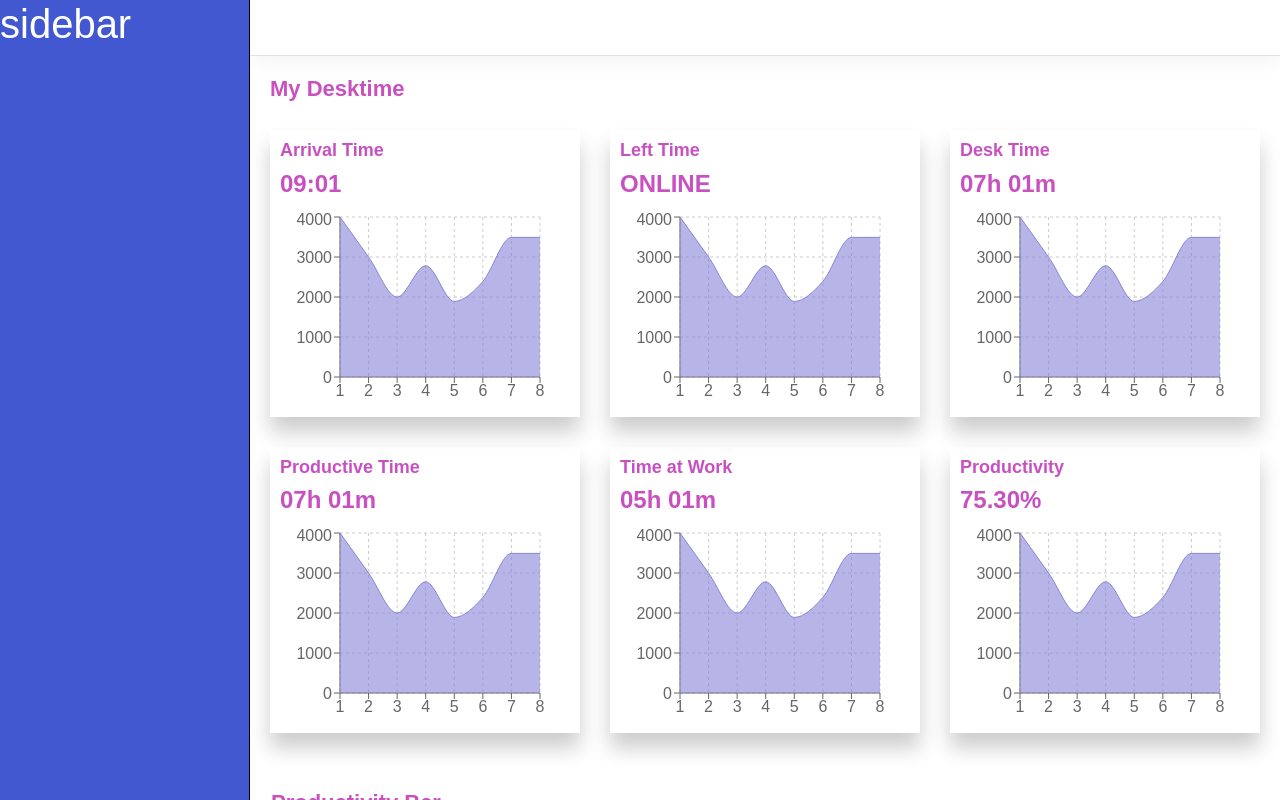
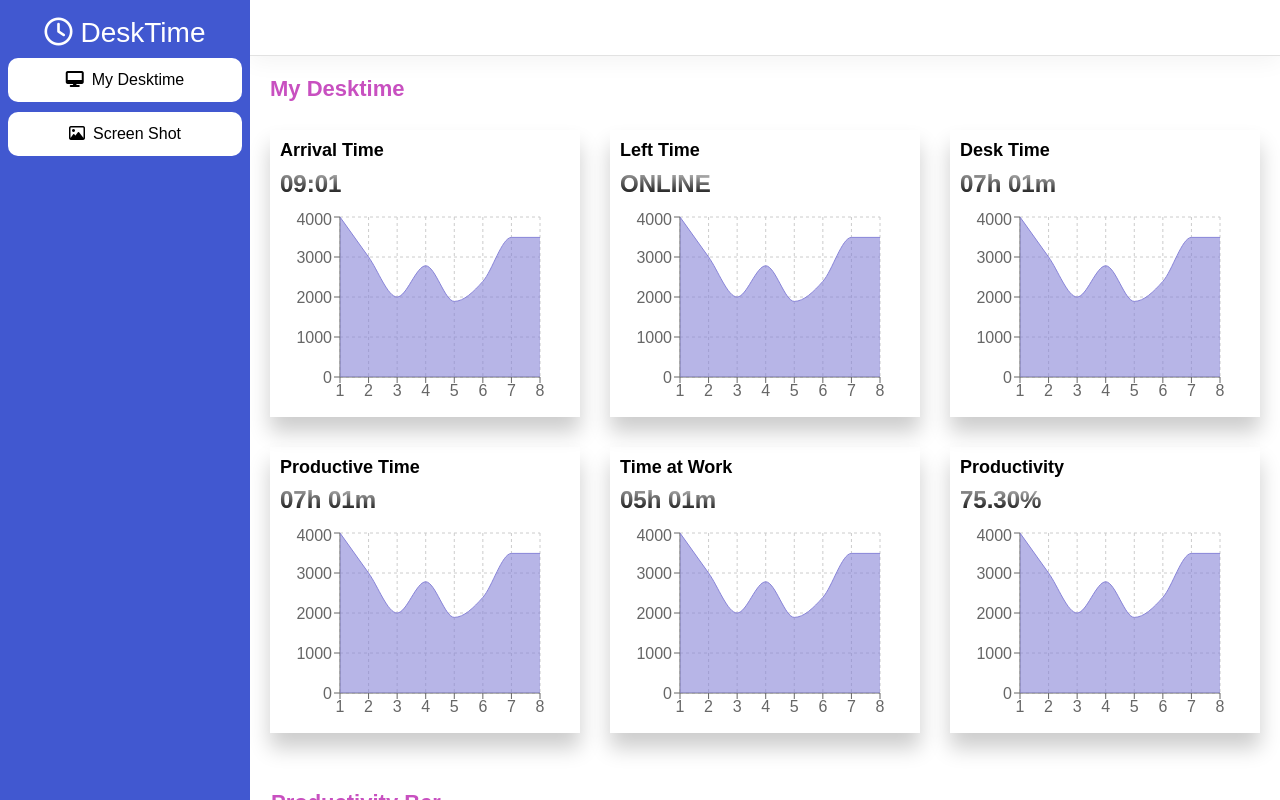
Before and after one commit to avnishkumarcorp/workplusfrontend, a React (Create React App) app: page /desktime in a window 1280 px wide. Built offline with nearby package versions, Linux system fonts and the light colour scheme.

Commit message:
add sidebar button design

```diff
--- a/src/App.css
+++ b/src/App.css
@@ -19,6 +19,8 @@ body {
 
 :root {
   --main-gradient: -webkit-linear-gradient(105deg, #4158d0 41%, #c850c0 46%);
+  --light-black: linear-gradient(to bottom, rgba(255,255,255,0.15) 0%, rgba(0,0,0,1) 100%), radial-gradient(at top center, rgba(255,255,255,0.90) 0%, rgba(0,0,0,0.40) 120%) #989898;
+  background-blend-mode: multiply,multiply;
   --main-hover-gradient: -webkit-linear-gradient(
     105deg,
     #c850c0 41%,
--- a/src/Components/CardDesign.scss
+++ b/src/Components/CardDesign.scss
@@ -4,14 +4,14 @@
   .card-heading {
     font-size: 18px;
     font-weight: 600;
-    background: var(--main-gradient);
+    background: #000;
     -webkit-background-clip: text;
     -webkit-text-fill-color: transparent;
   }
   .card-content {
     font-size: 24px;
     font-weight: 600;
-    background: var(--main-gradient);
+    background: var(--light-black);
     -webkit-background-clip: text;
     -webkit-text-fill-color: transparent;
   }
--- /dev/null
+++ b/src/Components/SideBarBtn.jsx
@@ -0,0 +1,13 @@
+import React from "react"
+import "./SideBarBtn.scss"
+import { Link } from "react-router-dom"
+
+const SideBarBtn = ({ className = "", name = "", icon="", props }) => {
+  return (
+    <Link className={`side-btn ${className}`} {...props}>
+     <span className="mr-2">{icon && icon}</span> {name}
+    </Link>
+  )
+}
+
+export default SideBarBtn
--- /dev/null
+++ b/src/Components/SideBarBtn.scss
@@ -0,0 +1,14 @@
+.side-btn{
+    width: 100%;
+    padding: 10px 20px;
+    display: flex;
+    justify-content: center;
+    align-items: center;
+    color: #000;
+    background-color: #fff;
+    border-radius: 10px;
+    &:hover{
+        color: #000;
+        text-decoration: none;
+    }
+}
--- a/src/Main/MainOutlet.jsx
+++ b/src/Main/MainOutlet.jsx
@@ -2,12 +2,13 @@ import React from "react";
 import "./MainOutlet.scss"
 import { Outlet } from "react-router-dom";
 import TopNav from "./TopNav";
+import SideBar from "./SideBar";
 
 const MainOutlet = () => {
   return (
     <div className="main-page">
       <div className="side-nav">
-       <h1>sidebar</h1>
+       <SideBar />
       </div>
       <div className="right-data">
         <TopNav />
--- a/src/Main/MainOutlet.scss
+++ b/src/Main/MainOutlet.scss
@@ -11,7 +11,6 @@
       overflow: auto;
       padding: 0px;
       background-color: #4158d0;
-      border-right: 1px solid #000;
       &::-webkit-scrollbar {
         display: none;
       }
--- a/src/Main/SideBar.jsx
+++ b/src/Main/SideBar.jsx
@@ -1,11 +1,16 @@
 import React from "react"
 import "./SideBar.scss"
 import { NavLink } from "react-router-dom"
+import SideBarBtn from "../Components/SideBarBtn"
 
 const SideBar = () => {
   return (
     <div className="sidebar-data">
-      <div className="links-data"></div>
+      <h3><i class="fa-regular mr-2 fa-clock"></i>DeskTime</h3>
+      <div className="side-buttons">
+      <SideBarBtn name="My Desktime" icon={<i class="fa-solid fa-desktop"></i>} />
+      <SideBarBtn name="Screen Shot" icon={<i class="fa-regular fa-image"></i>} />
+      </div>
     </div>
   )
 }
--- a/src/Main/SideBar.scss
+++ b/src/Main/SideBar.scss
@@ -1,3 +1,11 @@
 .sidebar-data{
-
+    padding: 16px 8px;
+    text-align: center;
+    .side-buttons{
+        display: flex;
+        flex-direction: column;
+        justify-content: center;
+        align-items: center;
+        gap: 10px;
+    }
 }
```
